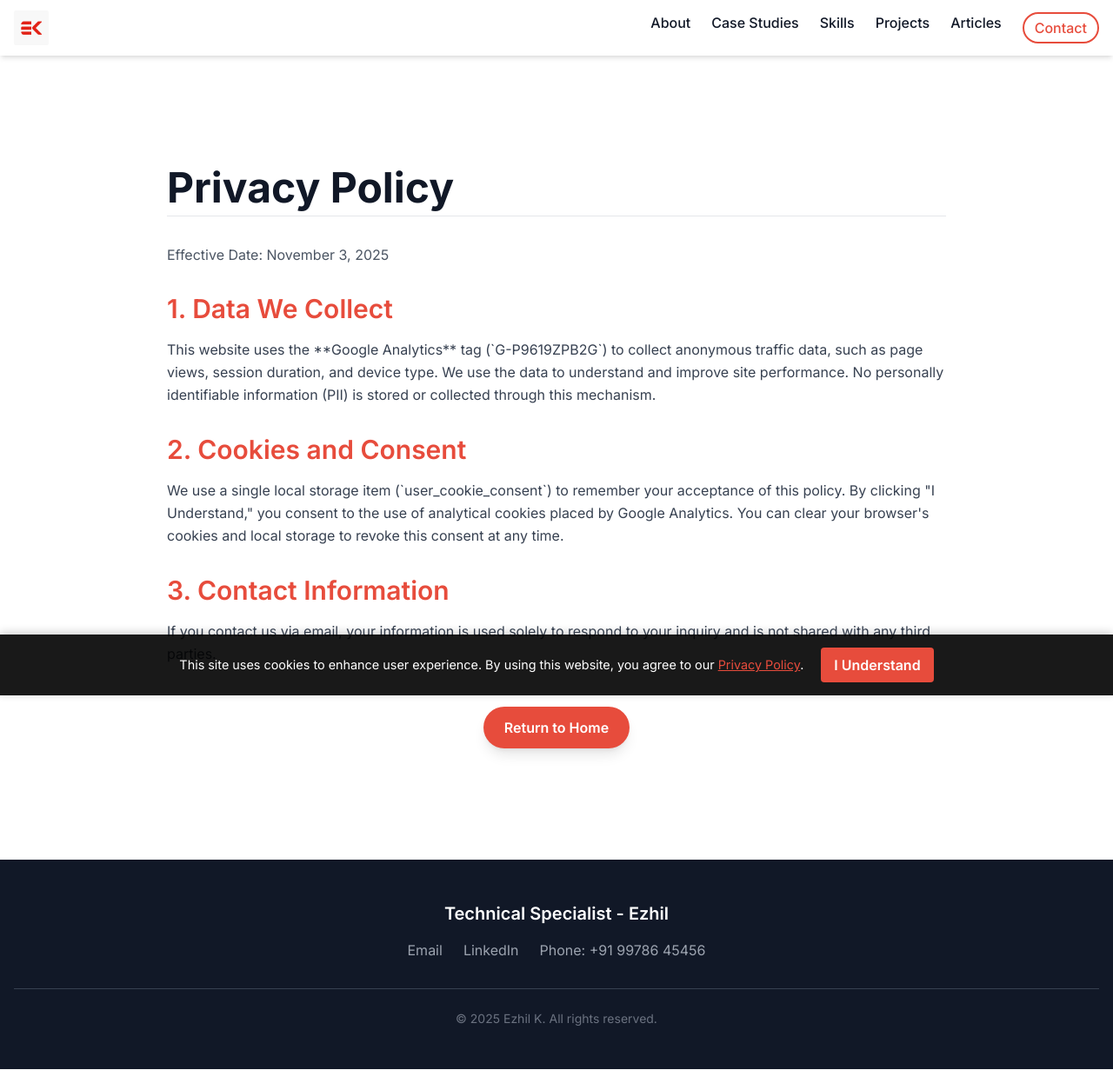
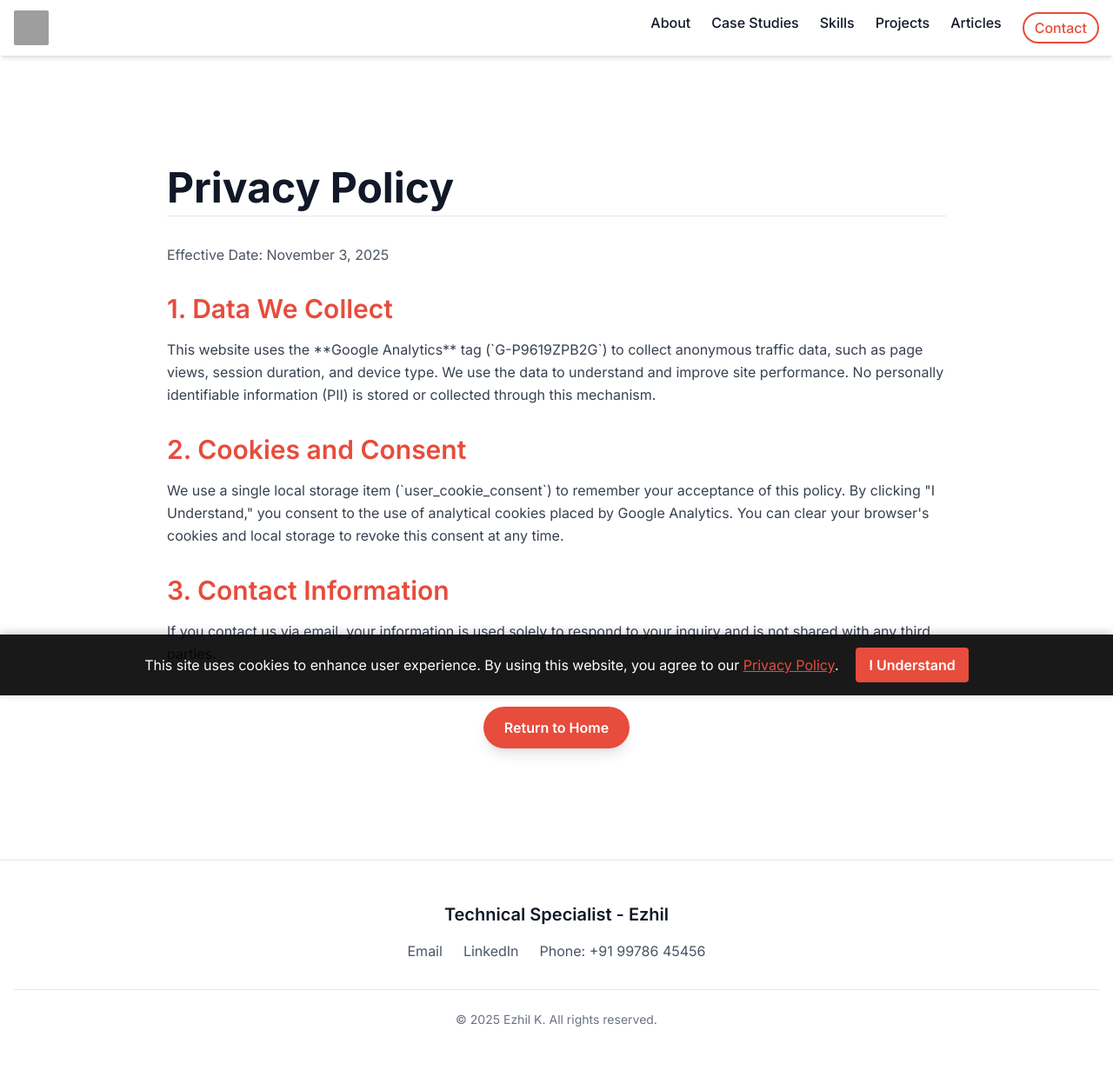
Before and after one commit to Ezhil1K/EK, a Flask app: page /privacy-policy in a window 1280 px wide. Shown: the whole page at 87% size. Run offline with Flask 3, Linux system fonts and the light colour scheme; some libraries are stand-ins or nearby versions; grey boxes are pictures that could not be loaded.

Commit message:
Update base.html

```diff
--- a/templates/base.html
+++ b/templates/base.html
@@ -24,7 +24,12 @@
             --color-accent-dark: #C0392B; /* Darker Red for hover */
         }
 
-        body { font-family: 'Inter', sans-serif; }
+        /* Ensures the base body color is white */
+        body {
+            font-family: 'Inter', sans-serif;
+            background-color: white;
+            color: #111827; /* text-gray-900 */
+        }
         html { scroll-behavior: smooth; }
 
         /* Animation Setup */
@@ -34,91 +39,70 @@
             to { opacity: 1; transform: translateY(0); }
         }
 
-        /* Iframe Fix for Hero Background Video */
-        #hero iframe {
-            position: absolute;
-            top: 50%;
-            left: 50%;
-            min-width: 100%;
-            min-height: 100%;
-            width: auto;
-            height: auto;
-            transform: translate(-50%, -50%);
-        }
+        /* ---------------------------------------------------- */
+        /* START: Custom Global Styles - UNIFORM RED ACCENT */
 
-        /* ---------------------------------------------------- */
-        /* START: Custom Global Styles - REVISED */
-
-        /* 1. Navigation Link Hover Effect (Default Black, Hover Red) */
+        /* 1. Navigation & Footer Link Hover Effect (Default Black/Gray, Hover Red) */
         .main-nav-link {
             color: rgb(17 24 39); /* text-gray-900 */
             transition: color 0.2s;
         }
         .main-nav-link:hover,
-        .main-nav-link:focus {
+        .main-nav-link:focus,
+        .footer-link:hover {
             color: var(--color-accent) !important;
         }
+        .footer-link {
+            transition: color 0.2s;
+        }
+
 
         /* 2. Cookie Consent Banner Styles (Kept) */
         #cookie-consent-banner {
             position: fixed; bottom: 0; left: 0; width: 100%;
+            /* Kept dark for high contrast against white background */
             background-color: rgba(0, 0, 0, 0.9); color: white;
             padding: 15px 25px; text-align: center;
             box-shadow: 0 -2px 10px rgba(0, 0, 0, 0.2); z-index: 9999;
             display: flex; justify-content: center; align-items: center; gap: 20px;
             transition: transform 0.4s ease-in-out;
         }
-
         #cookie-consent-banner.hidden { transform: translateY(100%); }
-        #cookie-consent-banner p { margin: 0; font-size: 0.9rem; }
         #cookie-consent-banner a { color: var(--color-accent); text-decoration: underline; }
 
         #accept-cookies-btn {
             background-color: var(--color-accent); /* Red Accent */
             color: white; border: none; padding: 8px 15px; cursor: pointer;
             border-radius: 4px; transition: background-color 0.2s; font-weight: 600;
-            flex-shrink: 0;
         }
-
         #accept-cookies-btn:hover { background-color: var(--color-accent-dark); }
 
-        /* 3. Floating Contact Stack CSS - FIXED SIMULTANEOUS SLIDE */
+        /* 3. Floating Contact Stack CSS (Kept) */
         .contact-item {
-            /* Default: Red border, White BG, Red Icon/Text */
             display: flex; align-items: center; padding: 12px; border-radius: 9999px;
             box-shadow: 0 4px 6px rgba(0, 0, 0, 0.1);
-            /* Individual slide on hover relies on this base state */
             transform: translateX(0);
             transition: transform 0.3s ease-in-out, background-color 0.3s, color 0.3s;
             overflow: hidden;
             background-color: white;
             border: 2px solid var(--color-accent);
         }
-
-        /* Default icon color */
         .contact-item svg {
             color: var(--color-accent);
             transition: color 0.3s;
         }
-
-        /* Hover effect: Slides and flips colors */
         .contact-item:hover {
-            /* THIS TRIGGER ensures only the hovered item slides */
             transform: translateX(10px);
-            background-color: var(--color-accent); /* BG flips to Red */
+            background-color: var(--color-accent);
             box-shadow: 0 6px 10px rgba(0, 0, 0, 0.2);
         }
-
-        /* Hover icon/text color */
         .contact-item:hover span,
         .contact-item:hover svg {
-            color: white; /* Text/Icon flips to White */
+            color: white;
         }
-
-        /* Text transition/display logic */
         .contact-item span {
             white-space: nowrap; transition: opacity 0.3s, margin 0.3s, max-width 0.3s;
-            max-width: 0; opacity: 0; color: var(--color-accent); /* Default text color is Red */
+            max-width: 0; opacity: 0; color: var(--color-accent);
         }
         @media (min-width: 640px) {
             .contact-item:hover span {
@@ -135,7 +119,7 @@
         <nav class="container mx-auto px-4 py-3 flex justify-between items-center">
             <a href="/" class="flex items-center space-x-2 text-xl font-bold text-gray-900">
                 <img
-                    src="{{ url_for('static', filename='images/Logo_EK.png') }}"
+                    src="{{ url_for('static', filename='images/Logo_EK.jpg') }}"
                     alt="Ezhil K Logo"
                     class="w-10 h-10 rounded-sm"
                     >
@@ -156,17 +140,17 @@
         {% block content %}{% endblock %}
     </main>
 
-    <footer class="bg-gray-900 text-white py-12">
+    <footer class="bg-white text-gray-700 py-12 border-t border-gray-200">
         <div class="container mx-auto px-4 text-center">
             <div class="space-y-4">
-                <p class="text-xl font-semibold">Technical Specialist - Ezhil</p>
-                <div class="flex justify-center space-x-6 text-gray-400">
-                    <a href="mailto:{{ data.email_address | default('contact@example.com') }}" class="hover:text-[#E74C3C] transition duration-200">Email</a>
-                    <a href="{{ data.linkedin_url | default('#') }}" target="_blank" class="hover:text-[#E74C3C] transition duration-200">LinkedIn</a>
+                <p class="text-xl font-semibold text-gray-900">Technical Specialist - Ezhil</p>
+                <div class="flex justify-center space-x-6 text-gray-600">
+                    <a href="mailto:{{ data.email_address | default('contact@example.com') }}" class="footer-link transition duration-200">Email</a>
+                    <a href="{{ data.linkedin_url | default('#') }}" target="_blank" class="footer-link transition duration-200">LinkedIn</a>
                     <p class="hidden sm:inline-block">Phone: {{ data.phone_number | default('N/A') }}</p>
                 </div>
             </div>
-            <div class="mt-8 pt-6 border-t border-gray-700 text-sm text-gray-500">
+            <div class="mt-8 pt-6 border-t border-gray-200 text-sm text-gray-500">
                 &copy; {{ data.current_year | default(2025) }} Ezhil K. All rights reserved.
             </div>
         </div>
@@ -203,7 +187,7 @@
 
     <script>
         document.addEventListener('DOMContentLoaded', () => {
-            // Cookie Banner Logic (Kept)
+            // Cookie Banner Logic
             const banner = document.getElementById('cookie-consent-banner');
             const acceptBtn = document.getElementById('accept-cookies-btn');
             const consentKey = 'user_cookie_consent';
@@ -219,7 +203,7 @@
                 banner.classList.add('hidden');
             });
 
-            // Floating Contact Stack Scroll Logic (Kept)
+            // Floating Contact Stack Scroll Logic
             const contactStack = document.getElementById('contact-stack');
             const scrollThreshold = document.documentElement.scrollHeight * 0.5;
 
```
